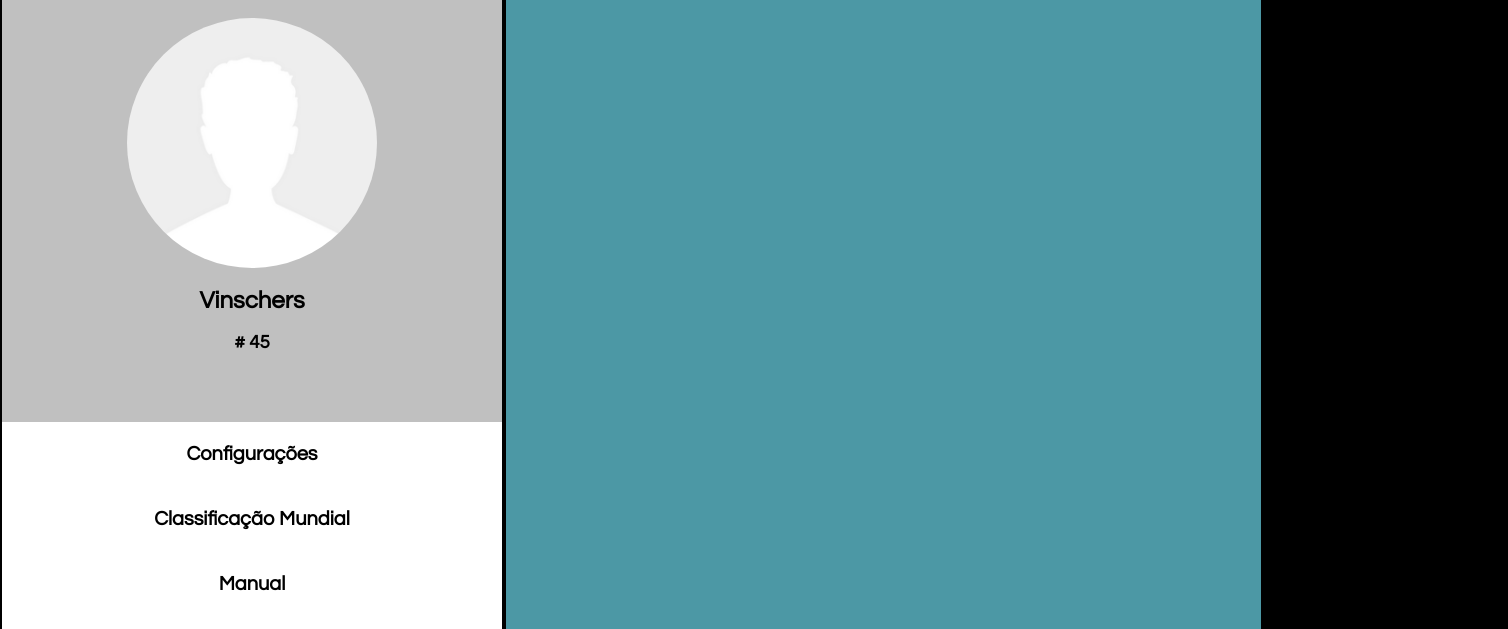
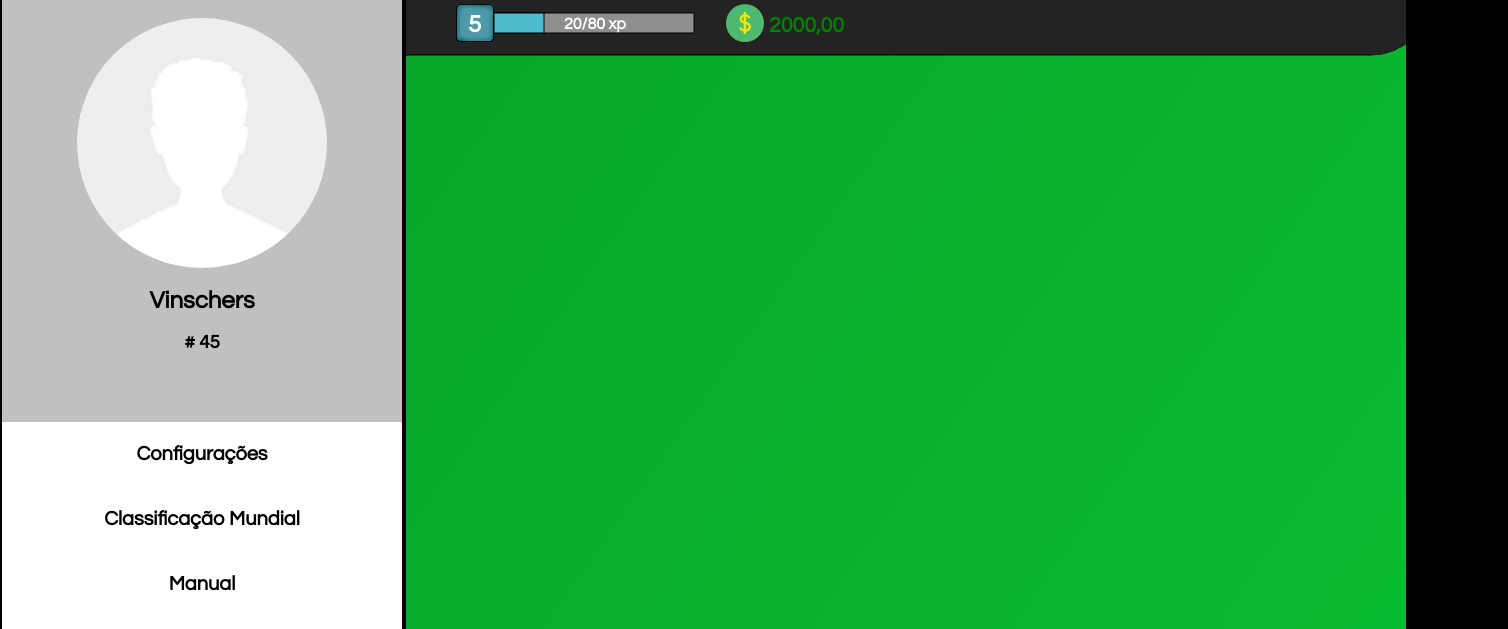
Before and after one commit to MillerGS03/Corporation-Simulator, a plain HTML site: page site/jogo.html in a window 1280 px wide. Shown: the part 171-800 px from the top of the page, 1508 px wide, since content can reach past the window. Drawn offline with Linux system fonts and the light colour scheme.

Commit message:
Nível colocado na barra superior

```diff
--- a/site/estilo/estiloInfo.css
+++ b/site/estilo/estiloInfo.css
@@ -90,7 +90,7 @@ div#menu .fotoPerfil
 	background: url('../imagens/a.png');
 	background-position: center;
 	background-size: 100%;
-	left: 125px;
+	left: 75px;
 	border-radius: 50%;
 	width: 250px;
 	height: 250px;
@@ -107,7 +107,7 @@ div#menu .userData
 	position: relative;
 	top: 1px;
 	background-color: rgb(192, 192, 192);
-	width: 500px;
+	width: 400px;
 	height: 838px;
 	border: 2px solid black;
 }
@@ -160,10 +160,10 @@ a
 }
 section#conteudo
 {
-	background-color: rgb(76, 152, 165);
+	background-color: #4c98a5;
 	position: absolute;
 	top: 93px;
-	left: 502px;
+	left: 402px;
 	height: 838px;
 	border: 2px solid black;
 	text-align: center;
--- a/site/jogo.html
+++ b/site/jogo.html
@@ -30,7 +30,7 @@
 		<div class="opcao" id="simulacoes"><a href=""><h3>Simulações</h3></a></div>
 		<div class="opcao" id="jogos"><a href=""><h3>Jogos</h3></a></div>
 	</div>
-	<section id="conteudo"><canvas id="meuCanvas" width="1000" height="700" style="border: 2px solid black; position: relative; top: 10px;"></canvas></section>
+	<section id="conteudo"><canvas id="meuCanvas" width="1000" height="700" style="border: 2px solid black; position: relative; top: 69px;"></canvas></section>
 	<footer>
 		<img src="./imagens/cotuca_transparente_logo.png">
 	</footer>
--- a/site/scripts/info.js
+++ b/site/scripts/info.js
@@ -10,16 +10,16 @@ var rank = "# " + 45;
 		if (window.innerWidth >= 3000)
 		{
 			document.getElementById('listaNavegacao').style.left = "2220px";
-			document.getElementById('conteudo').style.width = "2477px";
+			document.getElementById('conteudo').style.width = "2577px";
 		}
 		else if (window.innerWidth >= 1000)
 		{
 			document.getElementById('listaNavegacao').style.left = 470 + (window.innerWidth - 1000) + "px";
-			document.getElementById('conteudo').style.width = window.innerWidth - 523 + "px";
+			document.getElementById('conteudo').style.width = window.innerWidth - 423 + "px";
 		}
 		else
 		{
 			document.getElementById('listaNavegacao').style.left = "470px";
-			document.getElementById('conteudo').style.width = "477px";
+			document.getElementById('conteudo').style.width = "577px";
 		}
 	}
--- a/site/scripts/jogo.js
+++ b/site/scripts/jogo.js
@@ -1,7 +1,10 @@
 var canvas = null;
 var ctx = null;
+
 var imgDinheiro = new Image();
+var imgNivel = new Image();
 imgDinheiro.src = "imagens/iconeDinheiro.png";
+imgNivel.src = "imagens/iconeNivel.png";
 
 
 function iniciar()
@@ -10,14 +13,15 @@ function iniciar()
 	ctx = canvas.getContext("2d");
 
 	var barra = new BarraSuperior();
+	desenharFundo();
 	barra.desenhar();
 }
 
 function BarraSuperior() {
-	this.nivel = 1;
-	this.xp = 0;
+	this.nivel = 5;
+	this.xp = 20;
 	this.maxXP = 80;
-	this.dinheiro = 2500;
+	this.dinheiro = 2000;
 	this.dia = 1;
 	this.desenhar = function() {
 		ctx.fillStyle = "#232323";
@@ -34,9 +38,40 @@ function BarraSuperior() {
 		ctx.lineTo(canvas.width - 35, 60);
 		ctx.stroke(); // Desenha a borda do retângulo
 
-		ctx.drawImage(imgDinheiro, 300, 9);
+		// Desenha o nível
+		ctx.drawImage(imgNivel, 50, 9);
+		ctx.font = "bold 18pt Century Gothic";
+		ctx.fillStyle = "White";
+		ctx.fillText(this.nivel, 62, 37)
+
+		// Desenha a barra de experiência
+		ctx.fillStyle = "#8e8e8e";
+		ctx.fillRect(88, 18, 200, 20);
+		ctx.strokeRect(88, 18, 200, 20);
+		var grd = ctx.createLinearGradient(0, 0, (this.xp / this.maxXP) * 200, 20)
+		grd.addColorStop(0, "#4c98a5");
+		grd.addColorStop(1, "#4cbbce");
+		ctx.fillStyle = grd;
+		ctx.fillRect(88, 18, (this.xp / this.maxXP) * 200, 20);
+		ctx.strokeRect(88, 18, (this.xp / this.maxXP) * 200, 20);
+		ctx.font = "bold 12pt Century Gothic";
+		ctx.fillStyle = "White";
+		ctx.fillText(this.xp + "/" + this.maxXP + " xp", 158, 34)
+
+		// Desenha o dinheiro
+		ctx.drawImage(imgDinheiro, 320, 9);
 		ctx.font = "bold 16pt Century Gothic";
 		ctx.fillStyle = "Green";
-		ctx.fillText(this.dinheiro + ",00", 343, 37)
+		ctx.fillText(this.dinheiro + ",00", 363, 37)
 	}
 }
+
+function desenharFundo()
+{
+	var grd = ctx.createLinearGradient(0, 0, canvas.width, canvas.height);
+	grd.addColorStop(0, "#08a52a");
+	grd.addColorStop(1,"#09bc30");
+
+	ctx.fillStyle = grd;
+	ctx.fillRect(0, 0, canvas.width, canvas.height);
+}
```
Also changed, not shown: site/imagens/iconeNivel.png (added).
